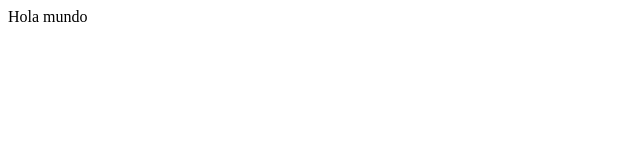
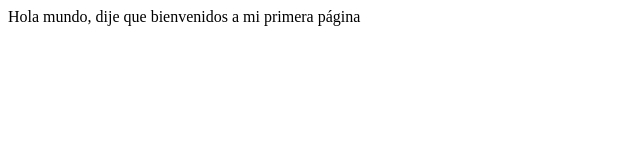
Before and after one commit to datazar/git-course-test, a plain HTML site: page index.html in a window 1280 px wide. Shown: the whole page, without its empty margins (0-640 px from the left). Drawn offline with Linux system fonts and the light colour scheme.

Commit message:
actualice contenido de index.html

```diff
--- a/index.html
+++ b/index.html
@@ -7,6 +7,6 @@
     <title>Document</title>
 </head>
 <body>
-    Hola mundo
+    Hola mundo, dije que bienvenidos a mi primera página
 </body>
 </html>
```
